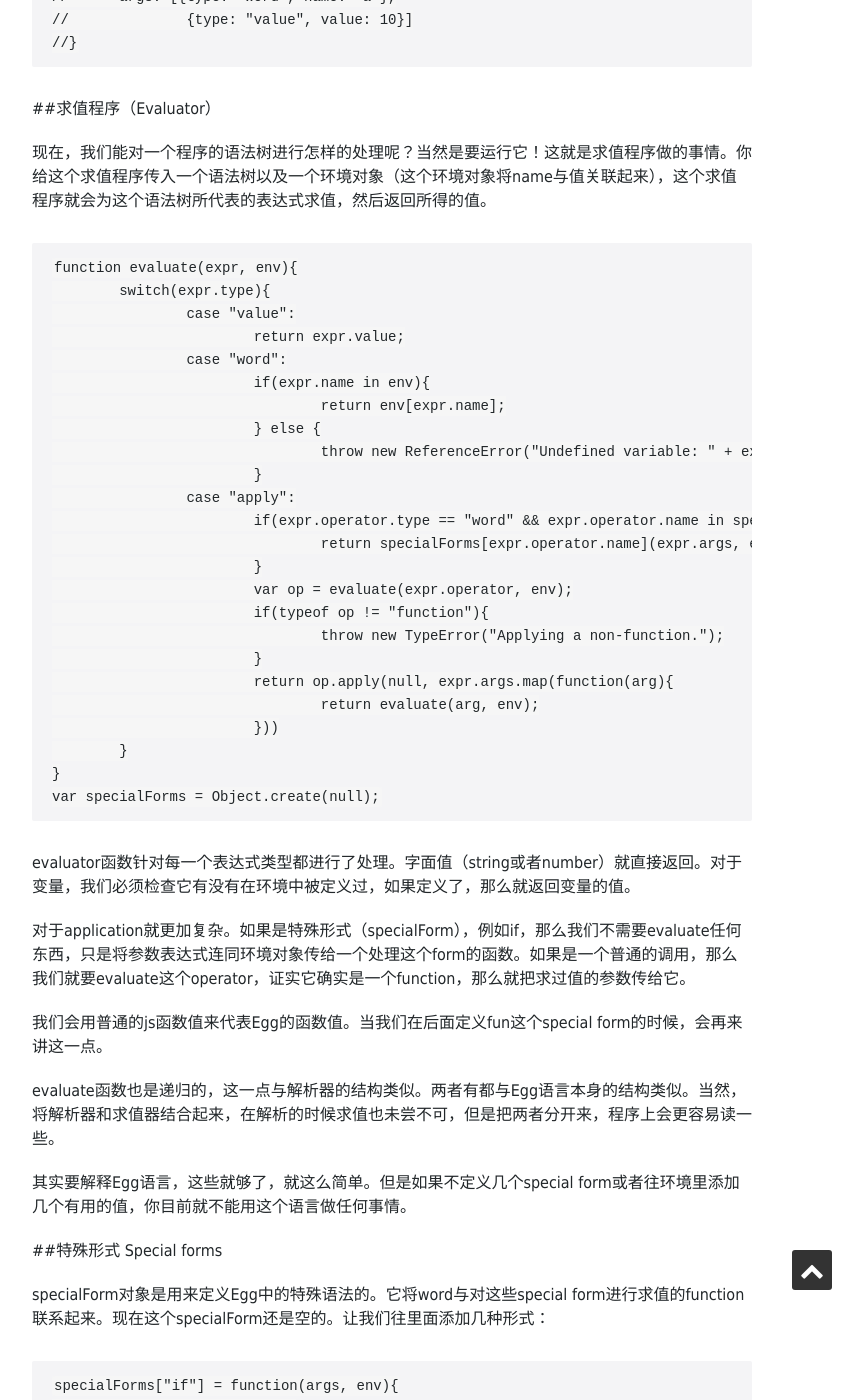
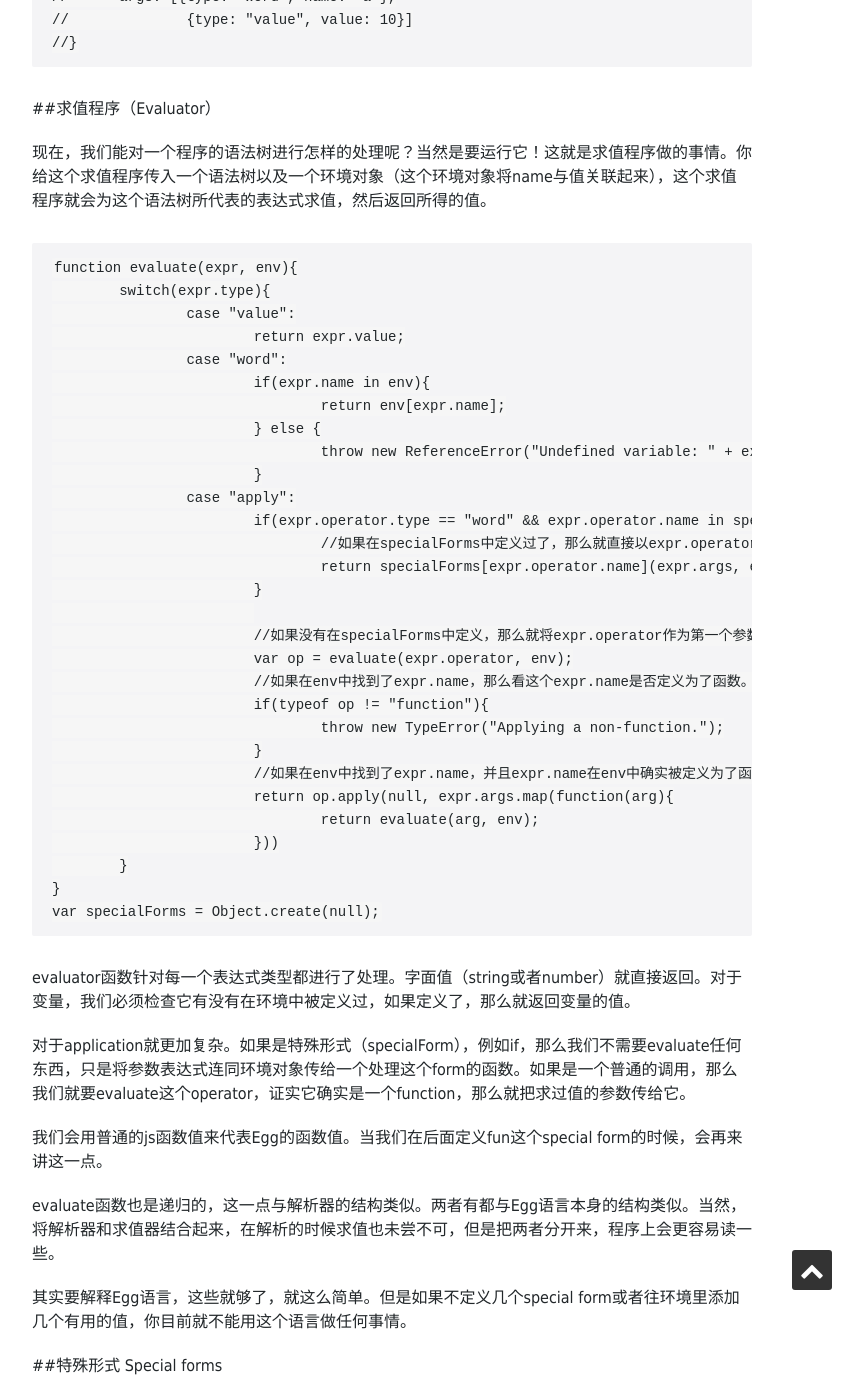
Before and after one commit to fantaghiro/fantaghiro.github.io, a Jekyll site: the page built from _posts/2016-05-20-make-your-own-language.markdown, in a window 1280 px wide and 1400 px high, scrolled down 4715 px. Shown: the whole window, without its empty margins (248-1111 px from the left). Built offline with Jekyll 4.4.1, drawn with Linux system fonts in a browser that asks for light colours; nearby versions of some CDN libraries; some web fonts are replaced; some of the changed text lies outside the part shown.

Commit message:
Update 2016-05-20-make-your-own-language.markdown

````diff
--- a/_posts/2016-05-20-make-your-own-language.markdown
+++ b/_posts/2016-05-20-make-your-own-language.markdown
@@ -179,7 +179,7 @@ console.log(parse("+(a, 10)"));
 
 现在，我们能对一个程序的语法树进行怎样的处理呢？当然是要运行它！这就是求值程序做的事情。你给这个求值程序传入一个语法树以及一个环境对象（这个环境对象将name与值关联起来），这个求值程序就会为这个语法树所代表的表达式求值，然后返回所得的值。
 
-```
+```js
 function evaluate(expr, env){
 	switch(expr.type){
 		case "value":
@@ -192,12 +192,17 @@ function evaluate(expr, env){
 			}
 		case "apply":
 			if(expr.operator.type == "word" && expr.operator.name in specialForms){
+				//如果在specialForms中定义过了，那么就直接以expr.operator.name为函数名，将参数和环境变量传入执行，返回数值。
 				return specialForms[expr.operator.name](expr.args, env);
 			}
+
+			//如果没有在specialForms中定义，那么就将expr.operator作为第一个参数，环境变量作为第二个参数传入evaluate，由于expr.operator的type应该是word，所以又走到了evaluate的case "word“这里，返回env[expr.name]给op。如果expr.name不在env中，就报Undefined variable的错。
 			var op = evaluate(expr.operator, env);
+			//如果在env中找到了expr.name，那么看这个expr.name是否定义为了函数。如果不是函数的话，就根本apply不了，执行不下去了，所以要报Applying a non-function的错。
 			if(typeof op != "function"){
 				throw new TypeError("Applying a non-function.");
 			}
+			//如果在env中找到了expr.name，并且expr.name在env中确实被定义为了函数，那么就利用apply，将expr.args转化为实际的参数值，传入这个函数。
 			return op.apply(null, expr.args.map(function(arg){
 				return evaluate(arg, env);
 			}))
@@ -368,6 +373,7 @@ specialForms["fun"] = function(args, env){
             throw new TypeError("Wrong number of arguments");
         }
         var localEnv = Object.create(env);
+        //注意：上面这一句是利用传入的env为原型，构建了当前的localEnv，因此出现闭包的情况时，内部的局部环境变量localEnv仍然是可以访问到外部的环境变量env的。
         for(var i = 0; i < arguments.length; i++){
             localEnv[argNames[i] = arguments[i]];
         }
````
